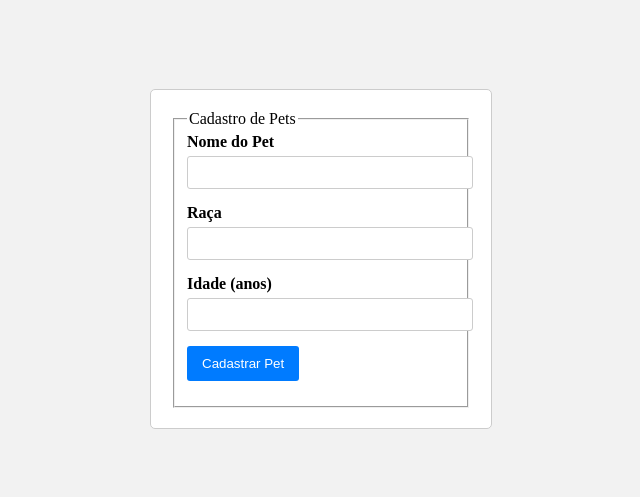
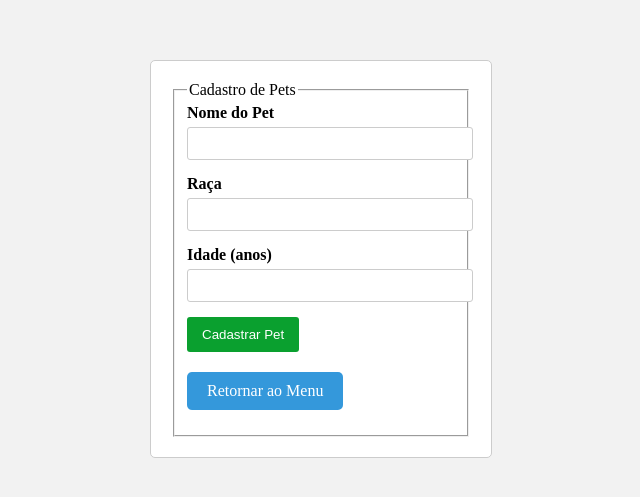
Before and after one commit to apolinario160/ExameFinalPPI, a website: page paginas/cadastraPet.html in a window 1280 px wide. Shown: the part 141-638 px from the top of the page, without its empty margins (319-959 px from the left). Drawn offline with Linux system fonts and the light colour scheme.

Commit message:
feats: correção de bugs

```diff
--- a/paginas/cadastraPet.css
+++ b/paginas/cadastraPet.css
@@ -39,7 +39,7 @@ body {
 
   button {
     padding: 10px 15px;
-    background-color: #007bff; /* Cor azul para o botão */
+    background-color: #0aa02f; /* Cor azul para o botão */
     color: #fff;
     border: none;
     border-radius: 3px;
@@ -47,5 +47,21 @@ body {
   }
 
   button:hover {
-    background-color: #0056b3; /* Cor azul mais escura no hover */
+    background-color: #2f0a86; /* Cor azul mais escura no hover */
   }
+  .return-button {
+    display: inline-block;
+    padding: 10px 20px;
+    margin-top: 20px;
+    text-decoration: none;
+    background-color: #3498db;
+    color: #fff;
+    border-radius: 5px;
+    border: none;
+    cursor: pointer;
+    transition: background-color 0.3s ease;
+  }
+
+  .return-button:hover {
+    background-color: #2980b9;
+  }
--- a/paginas/cadastraPet.html
+++ b/paginas/cadastraPet.html
@@ -10,7 +10,7 @@
 
 <body>
   <div class="container">
-    <form action='/cadastrar_pet' method='POST' class="cadastro-form">
+    <form action='/cadastrarPet' method='POST' class="cadastro-form">
       <fieldset>
         <legend class="mb-3">Cadastro de Pets</legend>
 
@@ -29,6 +29,7 @@
 
         <div class="form-group">
           <button type="submit">Cadastrar Pet</button>
+          <a href="/menu.html" class="return-button">Retornar ao Menu</a>
         </div>
       </fieldset>
     </form>
--- a/paginas/cadastraUsuario.css
+++ b/paginas/cadastraUsuario.css
@@ -39,7 +39,7 @@ body {
 
   button {
     padding: 10px 15px;
-    background-color: #007bff; /* Cor azul para o botão */
+    background-color: #0aa02f; /* Cor azul para o botão */
     color: #fff;
     border: none;
     border-radius: 3px;
@@ -49,3 +49,19 @@ body {
   button:hover {
     background-color: #0056b3; /* Cor azul mais escura no hover */
   }
+  .return-button {
+    display: inline-block;
+    padding: 10px 20px;
+    margin-top: 20px;
+    text-decoration: none;
+    background-color: #3498db;
+    color: #fff;
+    border-radius: 5px;
+    border: none;
+    cursor: pointer;
+    transition: background-color 0.3s ease;
+  }
+
+  .return-button:hover {
+    background-color: #2980b9;
+  }
```
Also changed, not shown: index.js (+13 -7 lines), paginas/cadastraUsuario.html (+1 -0 lines), paginas/menu.html (+1 -1 lines).
